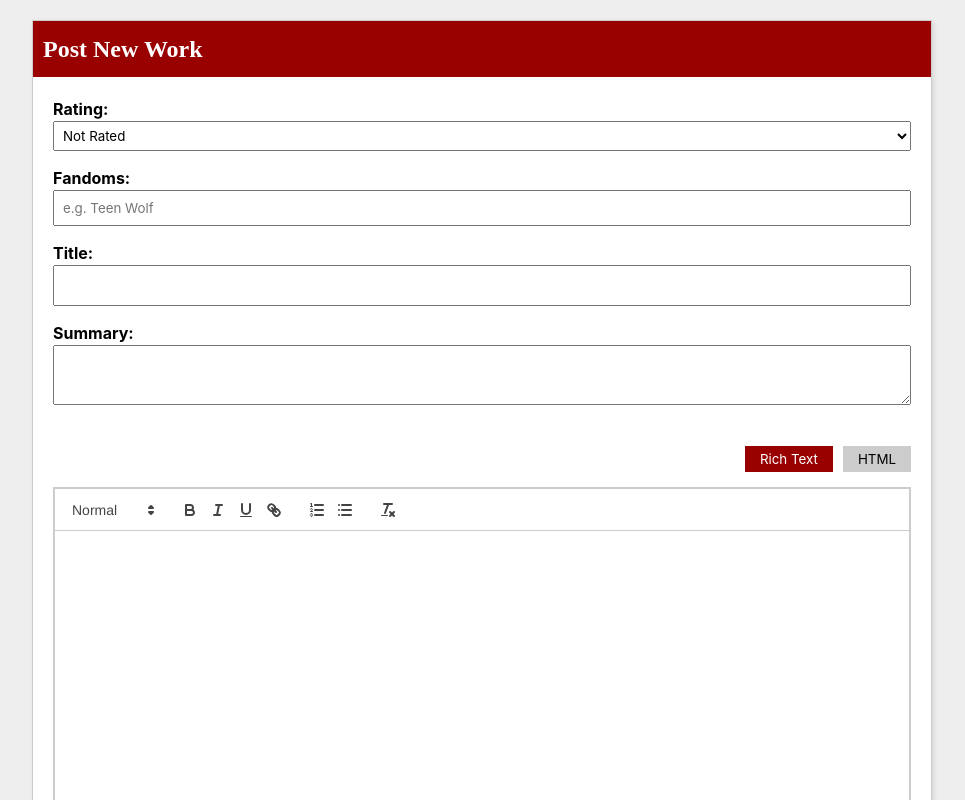
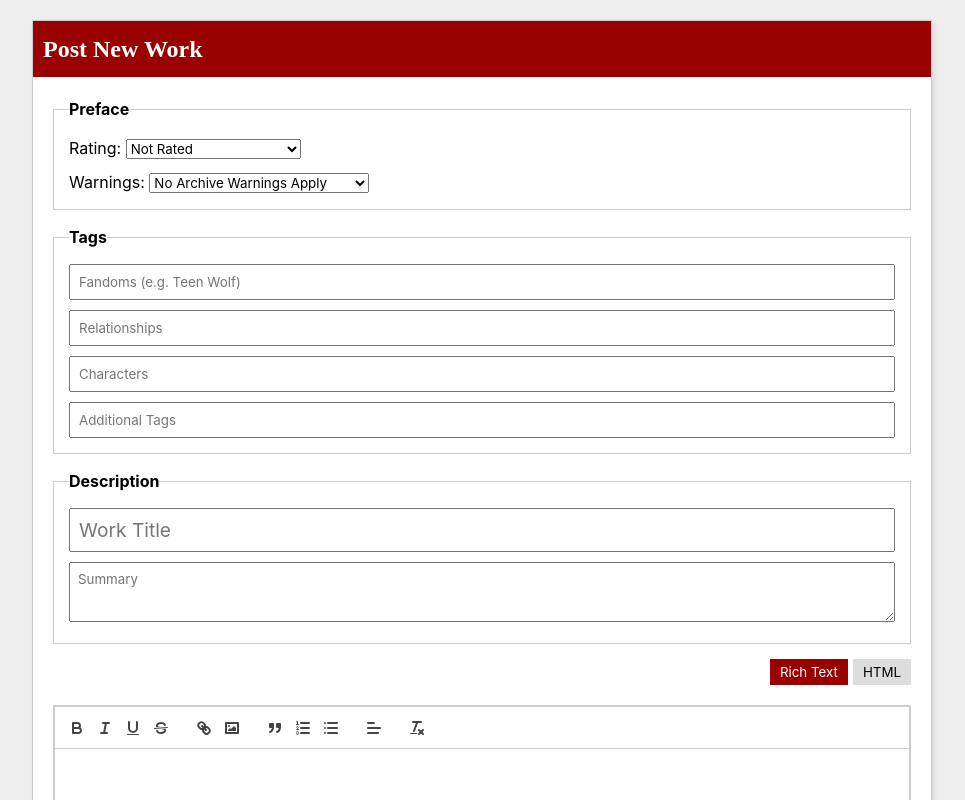
Before and after one commit to Babysterek/ficvault, a React (Vite) app: page /post-work in a window 1280 px wide. Shown: the top 800 px of the page, without its empty margins (158-1123 px from the left). Built offline with nearby package versions, Linux system fonts and the light colour scheme; no server answers; sample sign-in values are in the browser's storage.

Commit message:
Final AO3 Posting Page

```diff
--- a/src/pages/NewStory.tsx
+++ b/src/pages/NewStory.tsx
@@ -4,11 +4,23 @@ import { supabase } from '../supabase';
 import ReactQuill from 'react-quill';
 import 'react-quill/dist/quill.snow.css';
 
+// 🛠️ Full AO3 Toolbar Configuration
+const modules = {
+    toolbar: [
+        ['bold', 'italic', 'underline', 'strike'],        // Formatting
+        ['link', 'image'],                                // Links and GIF/Image URLs
+        ['blockquote', { 'list': 'ordered' }, { 'list': 'bullet' }],
+        [{ 'align': [] }],                                // Alignment
+        ['clean']                                         // Clear formatting
+    ],
+};
+
 export default function NewStory() {
     const navigate = useNavigate();
     const [loading, setLoading] = useState(false);
     const [editMode, setEditMode] = useState<'rich' | 'html'>('rich');
 
+    // AO3 Story Fields
     const [title, setTitle] = useState('');
     const [rating, setRating] = useState('Not Rated');
     const [warnings, setWarnings] = useState('No Archive Warnings Apply');
@@ -20,26 +32,43 @@ export default function NewStory() {
     const [content, setContent] = useState('');
 
     const handlePost = async () => {
-        if (!title || !fandoms || !content) return alert("Title, Fandom, and Content are required!");
+        if (!title || !fandoms || !content) {
+            return alert("Title, Fandom, and Content are required!");
+        }
+
         setLoading(true);
         try {
+            // 1. Create the Main Story Entry
             const { data: storyData, error: storyError } = await supabase
                 .from('stories')
                 .insert([{
-                    title, rating, archive_warnings: warnings,
-                    fandoms, relationships, characters,
-                    additional_tags: tags, summary, author: 'Babysterek'
+                    title,
+                    rating,
+                    archive_warnings: warnings,
+                    fandoms,
+                    relationships,
+                    characters,
+                    additional_tags: tags,
+                    summary,
+                    author: 'Babysterek'
                 }])
                 .select().single();
 
             if (storyError) throw storyError;
 
+            // 2. Create the first Chapter with the Text content
             const { error: chapError } = await supabase
                 .from('chapters')
-                .insert([{ story_id: storyData.id, chapter_number: 1, content: content, title: 'Chapter 1' }]);
+                .insert([{
+                    story_id: storyData.id,
+                    chapter_number: 1,
+                    content: content,
+                    title: 'Chapter 1'
+                }]);
 
             if (chapError) throw chapError;
-            alert("✨ Success!");
+
+            alert("✨ Work Published to the Archive!");
             navigate('/archive');
         } catch (err: any) {
             alert(err.message);
@@ -54,41 +83,65 @@ export default function NewStory() {
                 <h2 style={{ background: '#900', color: 'white', padding: '10px', margin: '-20px -20px 20px -20px' }}>Post New Work</h2>
 
                 <div style={{ display: 'grid', gap: '15px' }}>
-                    <section>
-                        <label style={{ fontWeight: 'bold' }}>Rating:</label><br />
-                        <select value={rating} onChange={(e) => setRating(e.target.value)} style={{ width: '100%', padding: '5px' }}>
-                            <option>Not Rated</option><option>General Audiences</option><option>Teen And Up Audiences</option><option>Mature</option><option>Explicit</option>
-                        </select>
-                    </section>
+                    {/* PREFACE SECTION */}
+                    <fieldset style={{ border: '1px solid #ccc', padding: '15px' }}>
+                        <legend style={{ fontWeight: 'bold' }}>Preface</legend>
+                        <div style={{ marginBottom: '10px' }}>
+                            <label>Rating: </label>
+                            <select value={rating} onChange={(e) => setRating(e.target.value)}>
+                                <option>Not Rated</option>
+                                <option>General Audiences</option>
+                                <option>Teen And Up Audiences</option>
+                                <option>Mature</option>
+                                <option>Explicit</option>
+                            </select>
+                        </div>
+                        <div>
+                            <label>Warnings: </label>
+                            <select value={warnings} onChange={(e) => setWarnings(e.target.value)}>
+                                <option>No Archive Warnings Apply</option>
+                                <option>Graphic Depictions Of Violence</option>
+                                <option>Major Character Death</option>
+                            </select>
+                        </div>
+                    </fieldset>
 
-                    <section>
-                        <label style={{ fontWeight: 'bold' }}>Fandoms:</label>
-                        <input style={{ width: '100%', padding: '8px' }} value={fandoms} onChange={(e) => setFandoms(e.target.value)} placeholder="e.g. Teen Wolf" />
-                    </section>
+                    {/* TAGS SECTION */}
+                    <fieldset style={{ border: '1px solid #ccc', padding: '15px' }}>
+                        <legend style={{ fontWeight: 'bold' }}>Tags</legend>
+                        <input style={{ width: '100%', marginBottom: '10px', padding: '8px' }} placeholder="Fandoms (e.g. Teen Wolf)" value={fandoms} onChange={(e) => setFandoms(e.target.value)} />
+                        <input style={{ width: '100%', marginBottom: '10px', padding: '8px' }} placeholder="Relationships" value={relationships} onChange={(e) => setRelationships(e.target.value)} />
+                        <input style={{ width: '100%', marginBottom: '10px', padding: '8px' }} placeholder="Characters" value={characters} onChange={(e) => setCharacters(e.target.value)} />
+                        <input style={{ width: '100%', padding: '8px' }} placeholder="Additional Tags" value={tags} onChange={(e) => setTags(e.target.value)} />
+                    </fieldset>
 
-                    <section>
-                        <label style={{ fontWeight: 'bold' }}>Title:</label>
-                        <input style={{ width: '100%', padding: '8px', fontSize: '1.1rem' }} value={title} onChange={(e) => setTitle(e.target.value)} />
-                    </section>
+                    {/* DESCRIPTION SECTION */}
+                    <fieldset style={{ border: '1px solid #ccc', padding: '15px' }}>
+                        <legend style={{ fontWeight: 'bold' }}>Description</legend>
+                        <input style={{ width: '100%', fontSize: '1.2rem', marginBottom: '10px', padding: '8px' }} placeholder="Work Title" value={title} onChange={(e) => setTitle(e.target.value)} />
+                        <textarea style={{ width: '100%', height: '60px', padding: '8px' }} placeholder="Summary" value={summary} onChange={(e) => setSummary(e.target.value)} />
+                    </fieldset>
 
-                    <section>
-                        <label style={{ fontWeight: 'bold' }}>Summary:</label>
-                        <textarea style={{ width: '100%', height: '60px', padding: '8px' }} value={summary} onChange={(e) => setSummary(e.target.value)} />
-                    </section>
-
-                    <div style={{ display: 'flex', justifyContent: 'flex-end', gap: '10px', marginTop: '20px' }}>
-                        <button onClick={() => setEditMode('rich')} style={{ padding: '5px 15px', background: editMode === 'rich' ? '#900' : '#ccc', color: editMode === 'rich' ? 'white' : 'black', border: 'none' }}>Rich Text</button>
-                        <button onClick={() => setEditMode('html')} style={{ padding: '5px 15px', background: editMode === 'html' ? '#900' : '#ccc', color: editMode === 'html' ? 'white' : 'black', border: 'none' }}>HTML</button>
+                    {/* WORK TEXT SECTION */}
+                    <div style={{ display: 'flex', justifyContent: 'flex-end', gap: '5px', marginBottom: '5px' }}>
+                        <button onClick={() => setEditMode('rich')} style={{ padding: '5px 10px', background: editMode === 'rich' ? '#900' : '#ddd', color: editMode === 'rich' ? 'white' : 'black' }}>Rich Text</button>
+                        <button onClick={() => setEditMode('html')} style={{ padding: '5px 10px', background: editMode === 'html' ? '#900' : '#ddd', color: editMode === 'html' ? 'white' : 'black' }}>HTML</button>
                     </div>
 
-                    <div style={{ background: 'white', color: 'black', border: '1px solid #ccc' }}>
+                    <div style={{ background: 'white', color: 'black', border: '1px solid #ccc', minHeight: '450px' }}>
                         {editMode === 'rich' ? (
-                            <div className="quill-wrapper" style={{ height: '350px', marginBottom: '50px' }}>
-                                <ReactQuill theme="snow" value={content} onChange={setContent} style={{ height: '300px' }} />
+                            <div className="quill-wrapper" style={{ height: '400px' }}>
+                                <ReactQuill
+                                    theme="snow"
+                                    modules={modules}
+                                    value={content}
+                                    onChange={setContent}
+                                    style={{ height: '350px' }}
+                                />
                             </div>
                         ) : (
                             <textarea
-                                style={{ width: '100%', height: '350px', padding: '10px', fontFamily: 'monospace', fontSize: '1rem' }}
+                                style={{ width: '100%', height: '400px', padding: '10px', fontFamily: 'monospace', fontSize: '1rem' }}
                                 value={content}
                                 onChange={(e) => setContent(e.target.value)}
                                 placeholder="Paste your HTML here..."
@@ -97,13 +150,13 @@ export default function NewStory() {
                     </div>
                 </div>
 
-                <div style={{ marginTop: '30px', borderTop: '1px solid #ccc', paddingTop: '20px' }}>
+                <div style={{ marginTop: '50px', textAlign: 'right' }}>
                     <button
                         onClick={handlePost}
                         disabled={loading}
                         style={{ background: '#900', color: 'white', padding: '10px 40px', border: 'none', cursor: 'pointer', fontWeight: 'bold', fontSize: '1.1rem' }}
                     >
-                        {loading ? "Posting..." : "Post"}
+                        {loading ? "Archiving..." : "Post"}
                     </button>
                 </div>
             </div>
```
